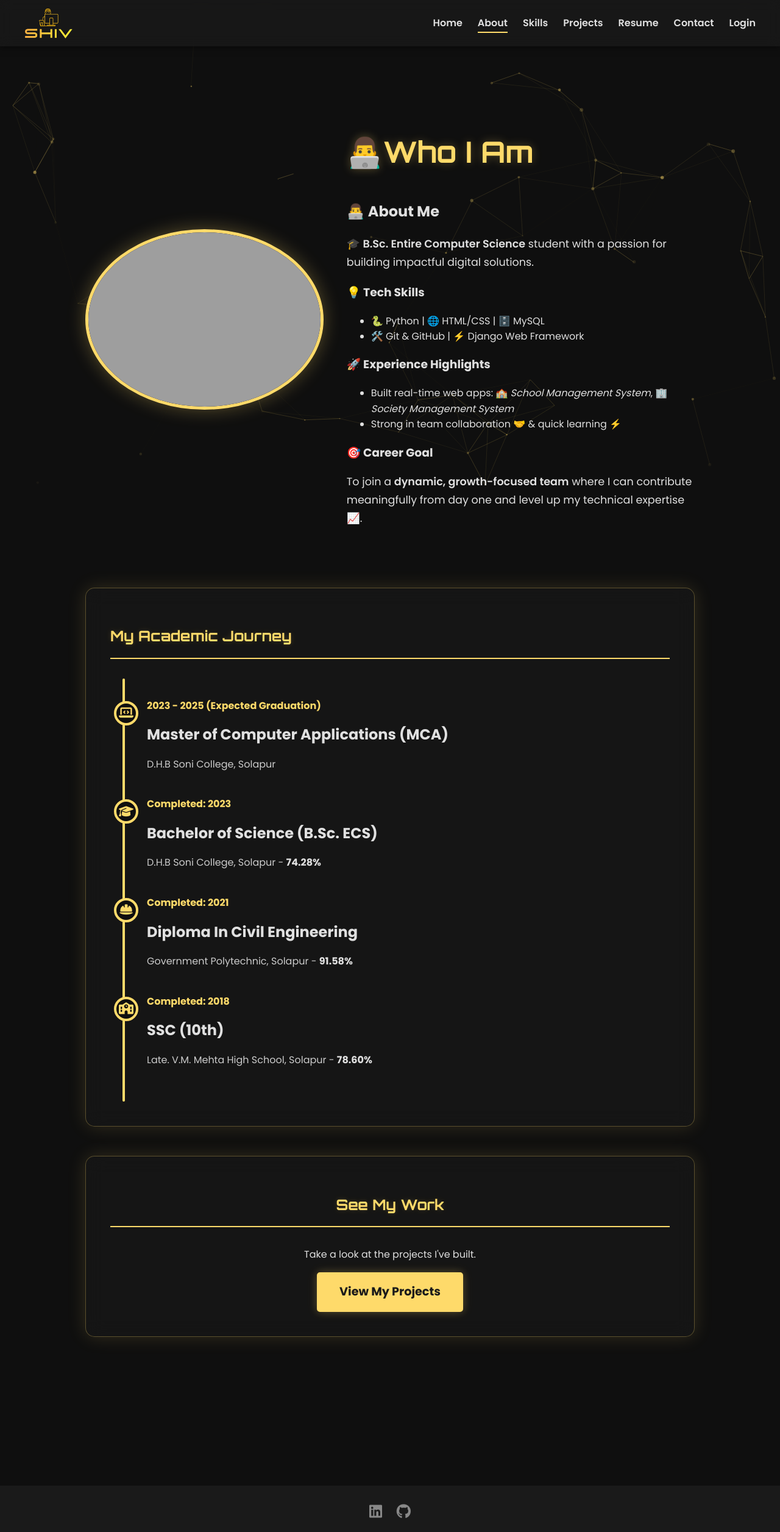
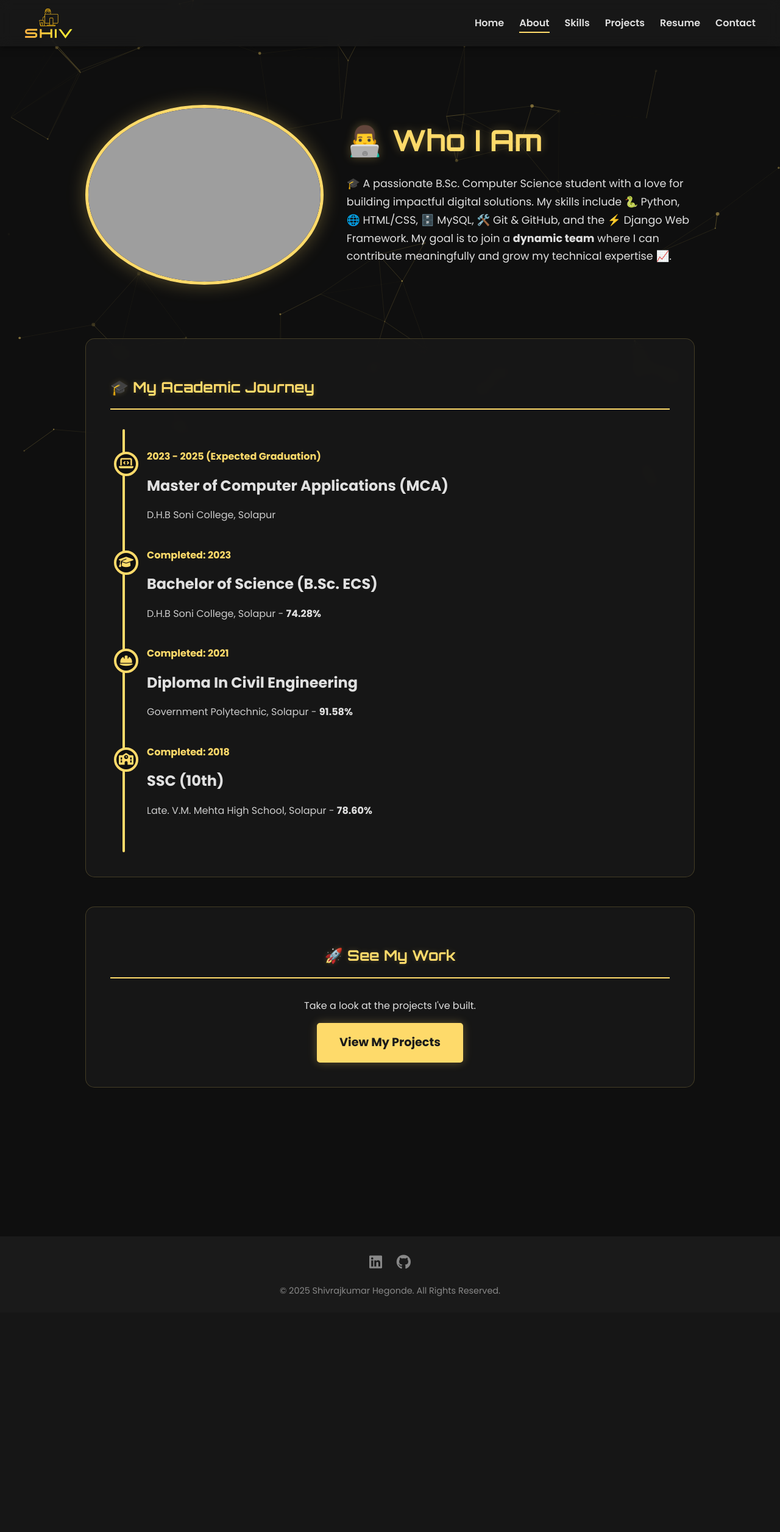
Before and after one commit to shivrajkumarhegonde/shivrajkumar-portfolio, a Django app: page /about/ in a window 1280 px wide. Shown: the top 2513 px of the page at 61% size. After the commit the page ends 2126 px from the top, so only its background shows below. Run offline with Django 5.2, Linux system fonts and the light colour scheme; grey boxes are pictures that could not be loaded.

Commit message:
Updated login and regisrtaion

```diff
--- a/core/templates/core/about.html
+++ b/core/templates/core/about.html
@@ -4,179 +4,54 @@
 {% block title %}About Me - Shivrajkumar Hegonde{% endblock %}
 
 {% block content %}
-<div id="particles-js"></div>
-
 <style>
     @import url('https://fonts.googleapis.com/css2?family=Orbitron:wght@700&display=swap');
 
-    /* --- Particle Background Styling --- */
-    #particles-js {
-        position: fixed;
-        width: 100%;
-        height: 100%;
-        top: 0;
-        left: 0;
-        z-index: -1;
-    }
-    .about-wrapper {
-        max-width: 1000px;
-        margin: 4rem auto;
-        padding: 2rem;
-        position: relative; /* Keep content above particles */
-        z-index: 1;
-    }
-
-    /* --- Introduction Section (Two Columns) --- */
-    .intro-section {
-        display: flex;
-        align-items: center;
-        gap: 3rem;
-        margin-bottom: 5rem;
-    }
-    .intro-image {
-        flex-basis: 40%;
-    }
+    /* All your existing styles are great, no changes needed here */
+    .about-wrapper { max-width: 1000px; margin: 4rem auto; padding: 2rem; }
+    .intro-section { display: flex; align-items: center; gap: 3rem; margin-bottom: 5rem; }
+    .intro-image { flex-basis: 40%; }
     .intro-image img {
-        width: 100%;
-        border-radius: 50%;
-        border: 5px solid var(--primary-color);
+        width: 100%; border-radius: 50%; border: 5px solid var(--primary-color);
         box-shadow: 0 0 30px rgba(254, 218, 106, 0.3);
         transition: transform 0.4s ease, box-shadow 0.4s ease;
     }
-    /* Beautification 2: Enhanced hover effect for profile picture */
-    .intro-image img:hover {
-        transform: scale(1.05) rotate(3deg);
-        box-shadow: 0 0 50px rgba(254, 218, 106, 0.5);
+    .intro-image img:hover { transform: scale(1.05) rotate(3deg); box-shadow: 0 0 50px rgba(254, 218, 106, 0.5); }
+    .intro-text { flex-basis: 60%; }
+    .intro-text h1 {
+        font-size: 3rem; color: var(--primary-color); font-family: 'Orbitron', sans-serif;
+        text-shadow: 0 0 15px rgba(254, 218, 106, 0.3);
+        margin-top: 0; /* Ensures there's no extra space above */
+        margin-bottom: 1rem;
     }
-    .intro-text {
-        flex-basis: 60%;
-    }
-    .intro-text h1 {
-        font-size: 3rem;
-        color: var(--primary-color);
-        font-family: 'Orbitron', sans-serif;
-        text-shadow: 0 0 15px rgba(254, 218, 106, 0.3);
-    }
-    .intro-text p {
-        font-size: 1.1rem;
-        line-height: 1.7;
-    }
-    .intro-text strong {
-        color: var(--text-color);
-        font-weight: 600;
-    }
-
-    /* --- Glassmorphism Card Styling --- */
+    .intro-text p { font-size: 1.1rem; line-height: 1.7; }
     .about-section-card {
-        background: rgba(26, 26, 26, 0.7);
-        backdrop-filter: blur(10px);
-        padding: 2.5rem;
-        margin-bottom: 3rem;
-        border-radius: 15px;
+        background: rgba(26, 26, 26, 0.7); backdrop-filter: blur(10px);
+        padding: 2.5rem; margin-bottom: 3rem; border-radius: 15px;
         border: 1px solid rgba(254, 218, 106, 0.2);
-        box-shadow: 0 8px 32px 0 rgba(0, 0, 0, 0.37);
     }
     .about-section-card h2 {
-        color: var(--primary-color);
-        margin-bottom: 2rem;
-        border-bottom: 2px solid var(--primary-color);
-        padding-bottom: 1rem;
-        font-family: 'Orbitron', sans-serif;
+        color: var(--primary-color); margin-bottom: 2rem; border-bottom: 2px solid var(--primary-color);
+        padding-bottom: 1rem; font-family: 'Orbitron', sans-serif;
         text-shadow: 0 0 10px rgba(254, 218, 106, 0.2);
     }
-
-    /* --- Timeline Styling --- */
     .timeline { position: relative; padding: 1rem 0; }
-    .timeline::before {
-        content: ''; position: absolute; left: 20px; top: 0; bottom: 0;
-        width: 4px; background: var(--primary-color); border-radius: 2px;
-    }
-    .timeline-item {
-        margin-bottom: 2.5rem; position: relative; padding-left: 60px;
-        /* Beautification 3: Prepare timeline items for staggered animation */
-        opacity: 0;
-        transform: translateX(-30px);
-        transition: all 0.6s ease-out;
-    }
-    /* Add a hover effect to timeline items */
-    .timeline-item:hover {
-        transform: translateX(-30px) scale(1.03);
-    }
-    .timeline-icon {
-        position: absolute; left: 6px; top: 5px; width: 32px; height: 32px;
-        border-radius: 50%; background: var(--bg-color);
-        border: 4px solid var(--primary-color);
-        display: flex; align-items: center; justify-content: center;
-        font-size: 1.2rem; color: var(--primary-color);
-    }
+    .timeline::before { content: ''; position: absolute; left: 20px; top: 0; bottom: 0; width: 4px; background: var(--primary-color); border-radius: 2px; }
+    .timeline-item { margin-bottom: 2.5rem; position: relative; padding-left: 60px; }
+    .timeline-icon { position: absolute; left: 6px; top: 5px; width: 32px; height: 32px; border-radius: 50%; background: var(--bg-color); border: 4px solid var(--primary-color); display: flex; align-items: center; justify-content: center; font-size: 1.2rem; color: var(--primary-color); }
     .timeline-date { font-weight: 700; color: var(--primary-color); }
     .timeline-title { font-size: 1.5rem; margin: 0.5rem 0; }
     .timeline-details { color: #ccc; }
     .timeline-details strong { color: var(--text-color); }
-
-    /* --- CTA Button Styling --- */
     .cta-container { text-align: center; }
-    .hero-btn {
-        display: inline-block; padding: 15px 35px; background: var(--primary-color); color: var(--secondary-color);
-        text-decoration: none; border-radius: 5px; font-size: 1.2rem; font-weight: 700;
-        transition: all 0.3s ease; border: 2px solid var(--primary-color);
-        box-shadow: 0 0 15px rgba(254, 218, 106, 0.3);
-    }
-    .hero-btn:hover {
-        transform: translateY(-5px) scale(1.05); box-shadow: 0 0 30px rgba(254, 218, 106, 0.5);
-        background: transparent; color: var(--primary-color);
-    }
-
-    /* --- Scroll Animation Classes --- */
+    .hero-btn { display: inline-block; padding: 15px 35px; background: var(--primary-color); color: var(--secondary-color); text-decoration: none; border-radius: 5px; font-size: 1.2rem; font-weight: 700; transition: all 0.3s ease; border: 2px solid var(--primary-color); box-shadow: 0 0 15px rgba(254, 218, 106, 0.3); }
+    .hero-btn:hover { transform: translateY(-5px) scale(1.05); box-shadow: 0 0 30px rgba(254, 218, 106, 0.5); background: transparent; color: var(--primary-color); }
     .hidden { opacity: 0; transform: translateY(50px); transition: all 1s ease-out; }
     .show { opacity: 1; transform: translateY(0); }
-    /* Class to trigger timeline item animation */
-    .timeline-item.show {
-        opacity: 1;
-        transform: translateX(0);
+    @media (max-width: 768px) {
+        .intro-section { flex-direction: column; text-align: center; }
+        .intro-text h1 { font-size: 2.2rem; }
     }
-    @media (max-width: 768px) {
-    .intro-section {
-        flex-direction: column;
-        text-align: center;
-    }
-    .intro-image, .intro-text {
-        flex-basis: 100%;
-    }
-    .intro-text h1 {
-        font-size: 2.2rem;
-    }
-}
-.about-section-card {
-    background: rgba(26, 26, 26, 0.6);
-    backdrop-filter: blur(15px) saturate(150%);
-    border: 1px solid rgba(254, 218, 106, 0.3);
-    box-shadow: 0 0 30px rgba(254, 218, 106, 0.15);
-}
-    .timeline::before {
-    animation: growLine 1.5s ease-out forwards;
-    transform-origin: top;
-}
-@keyframes growLine {
-    from { transform: scaleY(0); }
-    to { transform: scaleY(1); }
-}
-    .hidden {
-    opacity: 0;
-    transform: translateY(40px);
-    filter: blur(5px);
-    transition: opacity 1s ease, transform 1s ease, filter 1s ease;
-}
-.show {
-    opacity: 1;
-    transform: translateY(0);
-    filter: blur(0);
-}
-.intro-text h1,
-.about-section-card h2 {
-    font-family: 'Orbitron', Arial, sans-serif;
-}
-
 </style>
 
 <div class="about-wrapper">
@@ -185,32 +60,15 @@
             <img src="{% static 'images/profile__.png' %}" alt="Shivrajkumar Hegonde">
         </div>
         <div class="intro-text">
-            <h1>👨‍💻Who I Am</h1>
-            <section id="about">
-    <h2>👨‍💻 About Me</h2>
-    <p>🎓 <strong>B.Sc. Entire Computer Science</strong> student with a passion for building impactful digital solutions.</p>
-
-    <h3>💡 Tech Skills</h3>
-    <ul>
-        <li>🐍 Python | 🌐 HTML/CSS | 🗄️ MySQL</li>
-        <li>🛠️ Git & GitHub | ⚡ Django Web Framework</li>
-    </ul>
-
-    <h3>🚀 Experience Highlights</h3>
-    <ul>
-        <li>Built real-time web apps: 🏫 <em>School Management System</em>, 🏢 <em>Society Management System</em></li>
-        <li>Strong in team collaboration 🤝 & quick learning ⚡</li>
-    </ul>
-
-    <h3>🎯 Career Goal</h3>
-    <p>To join a <strong>dynamic, growth-focused team</strong> where I can contribute meaningfully from day one and level up my technical expertise 📈.</p>
-</section>
-
+            <h1>👨‍💻 Who I Am</h1>
+            <p>
+                🎓 A passionate B.Sc. Computer Science student with a love for building impactful digital solutions. My skills include 🐍 Python, 🌐 HTML/CSS, 🗄️ MySQL, 🛠️ Git & GitHub, and the ⚡ Django Web Framework. My goal is to join a <strong>dynamic team</strong> where I can contribute meaningfully and grow my technical expertise 📈.
+            </p>
         </div>
     </section>
 
-    <section class="about-section-card hidden" id="journey-section">
-        <h2>My Academic Journey</h2>
+    <section class="about-section-card hidden">
+        <h2>🎓 My Academic Journey</h2>
         <div class="timeline">
             <div class="timeline-item">
                 <div class="timeline-icon"><i class="fa-solid fa-laptop-code"></i></div>
@@ -240,32 +98,18 @@
     </section>
 
     <section class="about-section-card hidden cta-container">
-        <h2>See My Work</h2>
+        <h2>🚀 See My Work</h2>
         <p>Take a look at the projects I've built. </p>
         <a href="{% url 'projects' %}" class="hero-btn">View My Projects</a>
     </section>
 </div>
 
-<script src="https://cdn.jsdelivr.net/npm/particles.js@2.0.0/particles.min.js"></script>
 <script>
     document.addEventListener('DOMContentLoaded', function() {
-    // Initialize Particles.js
-    particlesJS('particles-js', {"particles":{"number":{"value":50,"density":{"enable":true,"value_area":800}},"color":{"value":"#feda6a"},"shape":{"type":"circle"},"opacity":{"value":0.5,"random":true},"size":{"value":3,"random":true},"line_linked":{"enable":true,"distance":150,"color":"#feda6a","opacity":0.3,"width":1},"move":{"enable":true,"speed":3,"direction":"none","random":true,"straight":false,"out_mode":"out","bounce":false}},"interactivity":{"detect_on":"canvas","events":{"onhover":{"enable":true,"mode":"repulse"},"onclick":{"enable":false},"resize":true},"modes":{"repulse":{"distance":100,"duration":0.4}}},"retina_detect":true});
-
         const observer = new IntersectionObserver((entries) => {
             entries.forEach((entry) => {
                 if (entry.isIntersecting) {
                     entry.target.classList.add('show');
-
-                // If the journey section is visible, trigger the staggered timeline animation
-                if (entry.target.id === 'journey-section') {
-                    const timelineItems = entry.target.querySelectorAll('.timeline-item');
-                    timelineItems.forEach((item, index) => {
-                        // Apply a delay to each item based on its order
-                        item.style.transitionDelay = `${index * 0.2}s`;
-                        item.classList.add('show');
-                    });
-                }
                     observer.unobserve(entry.target);
                 }
             });
--- a/core/templates/core/base.html
+++ b/core/templates/core/base.html
@@ -106,11 +106,14 @@
             <li><a href="{% url 'projects' %}" class="{% if 'projects' in request.path %}active{% endif %}">Projects</a></li>
             <li><a href="{% url 'resume' %}" class="{% if 'resume' in request.path %}active{% endif %}">Resume</a></li>
             <li><a href="{% url 'contact' %}" class="{% if 'contact' in request.path %}active{% endif %}">Contact</a></li>
-            {% if user.is_authenticated %}
-                <li><form class="logout-form" method="post" action="{% url 'logout' %}">{% csrf_token %}<button type="submit" class="nav-logout-btn">Logout</button></form></li>
-            {% else %}
-                <li><a href="{% url 'login' %}">Login</a></li>
-            {% endif %}
+           {% if user.is_authenticated %}
+    <li>
+        <form class="logout-form" method="post" action="{% url 'logout' %}">
+            {% csrf_token %}
+            <button type="submit" class="nav-logout-btn">Logout</button>
+        </form>
+    </li>
+{% endif %}
         </ul>
         <div class="hamburger">
             <span class="bar"></span>
--- a/core/templates/core/login.html
+++ b/core/templates/core/login.html
@@ -32,9 +32,6 @@
         {% csrf_token %}
         {{ form.as_p }}
         <button type="submit" class="submit-btn">Login</button>
-        <div class="small-text-link">
-            <p>Don't have an account? <a href="{% url 'register' %}">Register here</a></p>
-        </div>
     </form>
 </div>
 {% endblock %}
--- a/core/urls.py
+++ b/core/urls.py
@@ -11,8 +11,7 @@ urlpatterns = [
     path('projects/', views.projects, name='projects'),
     path('contact/', views.contact, name='contact'),
     path('resume/', views.resume, name='resume'),
-    path('register/', views.register, name='register'),
-    path('login/', auth_views.LoginView.as_view(template_name='core/login.html'), name='login'),
+    path('secret-admin-portal-xyz123/', auth_views.LoginView.as_view(template_name='core/login.html'), name='login'),
     path('logout/', auth_views.LogoutView.as_view(template_name='core/logout.html'), name='logout'),
     path('project/new/', views.ProjectCreateView.as_view(), name='project-create'),
     path('project/<int:pk>/update/', views.ProjectUpdateView.as_view(), name='project-update'),
--- a/core/views.py
+++ b/core/views.py
@@ -92,19 +92,6 @@ def resume(request):
     """
     return render(request, 'core/resume.html')
 
-def register(request):
-    if request.method == 'POST':
-        form = UserCreationForm(request.POST)
-        if form.is_valid():
-            form.save() # This saves the new user to the database
-            # You can add a success message here if you want
-            return redirect('login') # Redirect to the login page after successful registration
-    else:
-        form = UserCreationForm()
-
-    context = {'form': form}
-    return render(request, 'core/register.html', context)
-
 class ProjectCreateView(CreateView):
     model = Project
     # These are the fields that will appear on the form
```
Also changed, not shown: core/templates/core/register.html (deleted, +0 -65 lines), db.sqlite3. Lines whose indentation alone changed are shown as unchanged.
